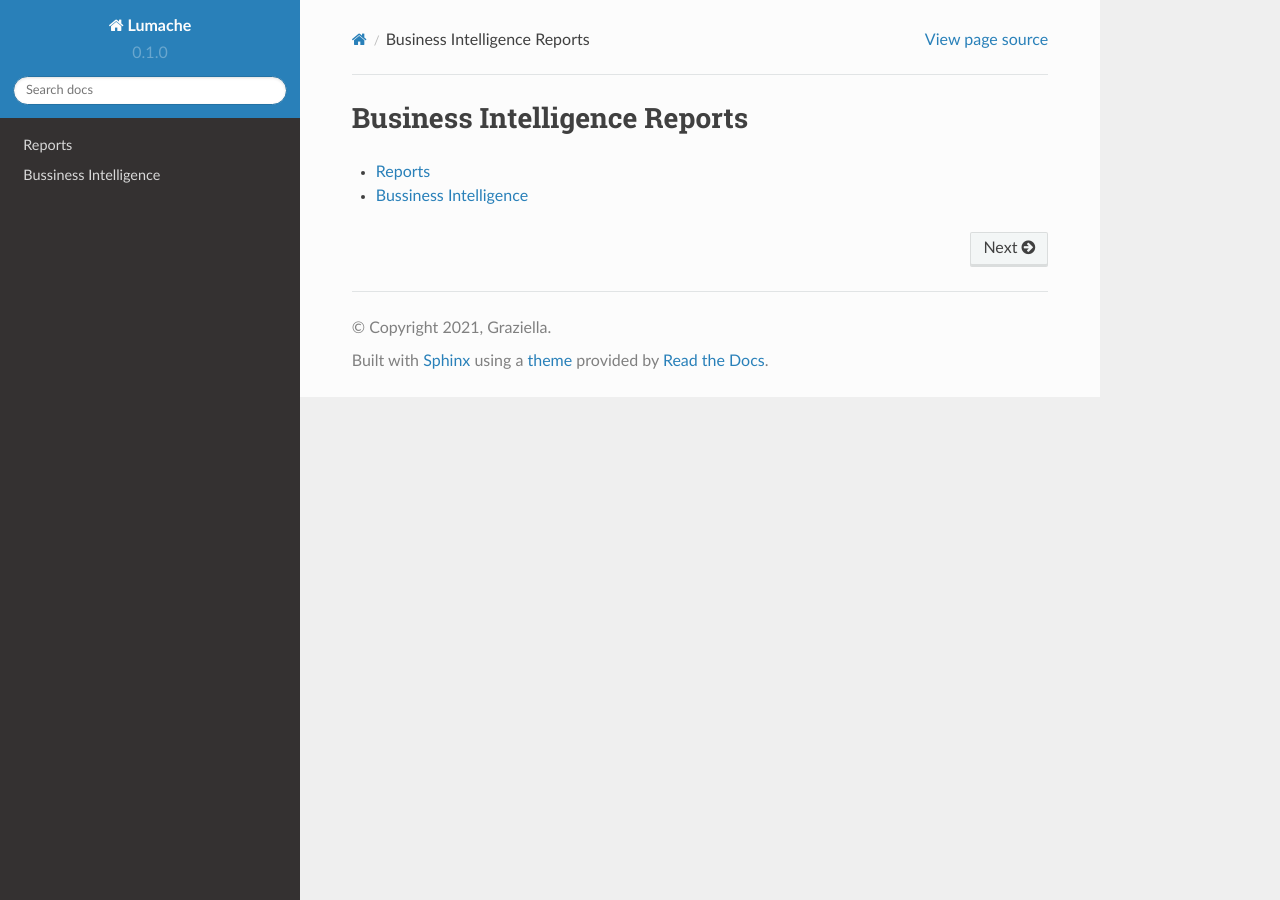
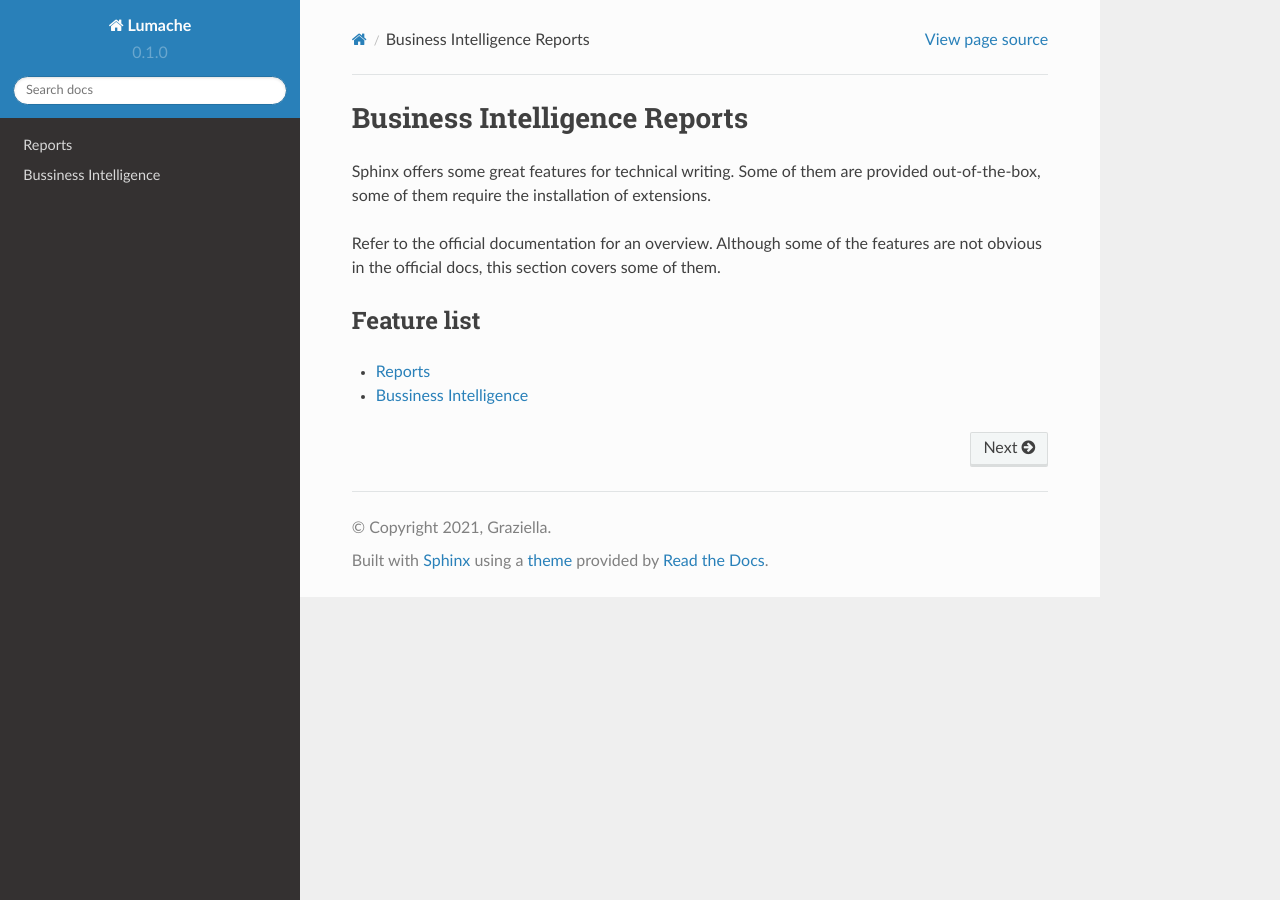
Before and after one commit to JonathanLuhunga/BusinessIntelligence, a Sphinx documentation site: the page built from docs/source/index.rst, in a window 1280 px wide. Built offline with Sphinx 7.4.7 and the Read the Docs theme 2.0.0, drawn with Linux system fonts in a browser that asks for light colours.

Commit message:
Update index.rst (#24)

```diff
--- a/docs/source/index.rst
+++ b/docs/source/index.rst
@@ -1,6 +1,13 @@
 Business Intelligence Reports
 =============================================
+Sphinx offers some great features for technical writing. Some of them are provided out-of-the-box, some of them
+require the installation of extensions.
 
+Refer to the official documentation for an overview. Although some of the features are not obvious in the
+official docs, this section covers some of them.
+
+Feature list
+------------
 .. toctree::
    :maxdepth: 1
 
```
